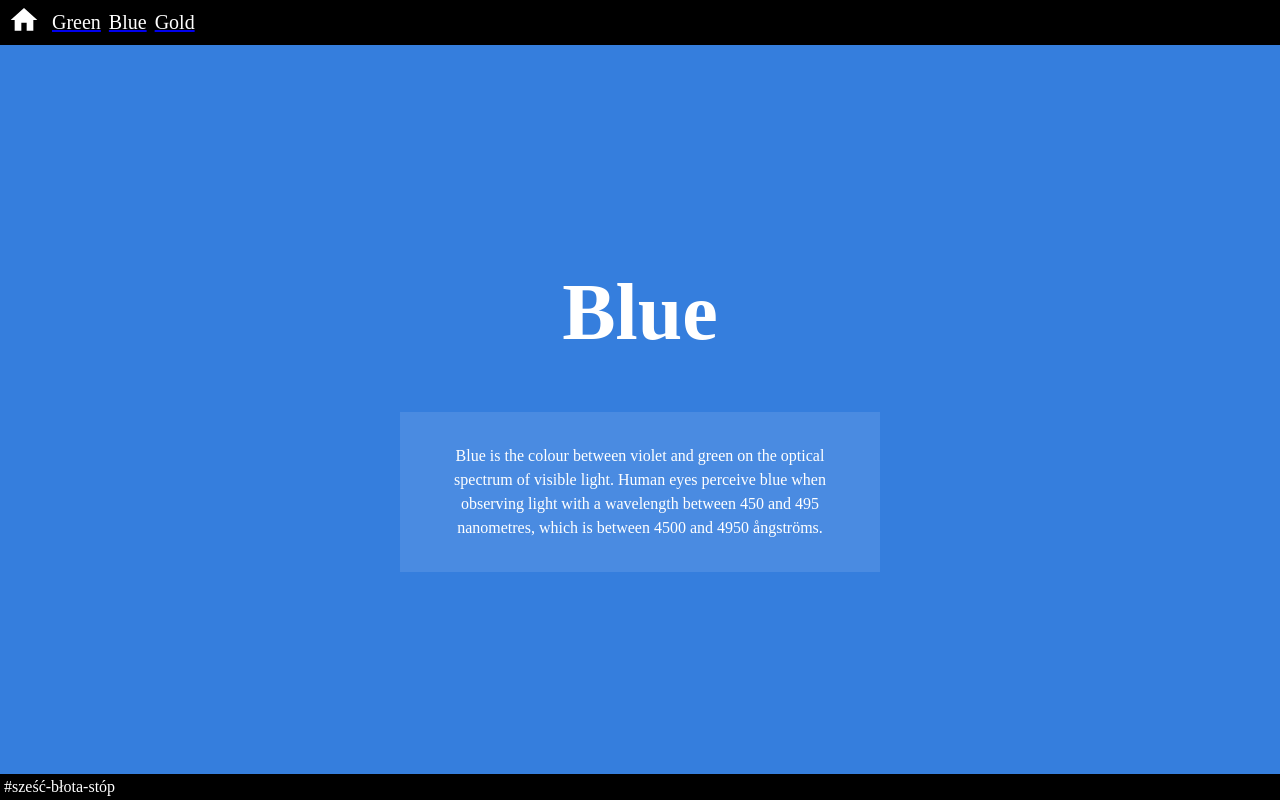
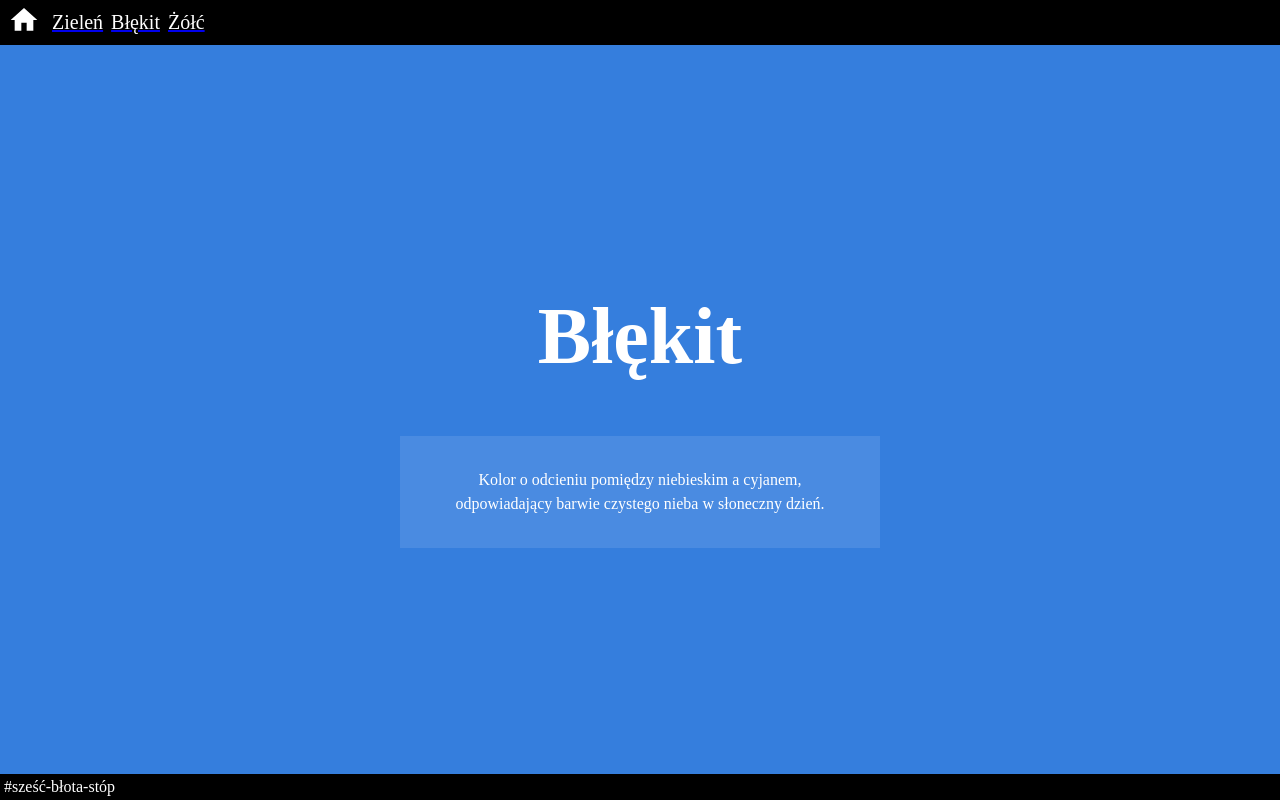
Before and after one commit to endziu/app-init, a Next.js app: page /blue in a window 1280 px wide. Built offline with nearby package versions, Linux system fonts and the light colour scheme.

Commit message:
tekst po polsku :p

```diff
--- a/components/layout.js
+++ b/components/layout.js
@@ -23,13 +23,13 @@ export default ({ children, title = "This is the default title" }) => (
           </a>
         </Link>
         <Link href="/green">
-          <a className={"white no-underline mr2 hover-green"}>Green</a>
+          <a className={"white no-underline mr2 hover-green"}>Zieleń</a>
         </Link>
         <Link href="/blue">
-          <a className={"white no-underline mr2 hover-blue"}>Blue</a>
+          <a className={"white no-underline mr2 hover-blue"}>Błękit</a>
         </Link>
-        <Link href="/gold">
-          <a className={"white no-underline mr2 hover-gold"}>Gold</a>
+        <Link href="/yellow">
+          <a className={"white no-underline mr2 hover-gold"}>Żółć</a>
         </Link>
       </nav>
     </header>
--- a/pages/blue.js
+++ b/pages/blue.js
@@ -4,9 +4,9 @@ export default () => (
   <Layout title="Blue">
     <div className="vh-100 dt w-100 bg-blue">
       <div className="dtc v-mid tc white ph3 ph4-l">
-        <h1 className="f4 f2-m f-subheadline-l fw6 tc">Blue</h1>
+        <h1 className="f4 f2-m f-subheadline-l fw6 tc">Błękit</h1>
         <p className="center measure lh-copy bg-white-10 pa4-l pa3-m pa1">
-          Blue is the colour between violet and green on the optical spectrum of visible light. Human eyes perceive blue when observing light with a wavelength between 450 and 495 nanometres, which is between 4500 and 4950 ångströms.
+          Kolor o odcieniu pomiędzy niebieskim a cyjanem, odpowiadający barwie czystego nieba w słoneczny dzień.
         </p>
       </div>
     </div>
--- a/pages/green.js
+++ b/pages/green.js
@@ -4,9 +4,9 @@ export default () => (
   <Layout title="Green">
     <div className="vh-100 dt w-100 bg-green">
       <div className="dtc v-mid tc white ph3 ph4-l">
-        <h1 className="f4 f2-m f-subheadline-l fw6 tc">Green</h1>
+        <h1 className="f4 f2-m f-subheadline-l fw6 tc">Zieleń</h1>
         <p className="center measure lh-copy bg-white-10 pa4-l pa3-m pa1">
-          Green is the color between blue and yellow on the spectrum of visible light. It is evoked by light with a predominant wavelength of roughly 495–570 nm. In the subtractive color system, used in painting and color printing, it is created by a combination of yellow and blue, or yellow and cyan.
+          Jedna z addytywnych barw podstawowych. W substraktywnym modelu barw stanowi połączenie barwy żółtej z barwą niebieską. Na kole barw dopełnia kolor karmazynowy, jest barwą powszechnie spotykaną w naturze.
         </p>
       </div>
     </div>
```
Also changed, not shown: pages/gold.js (deleted, +0 -14 lines), pages/yellow.js (added, +14 -0 lines).
